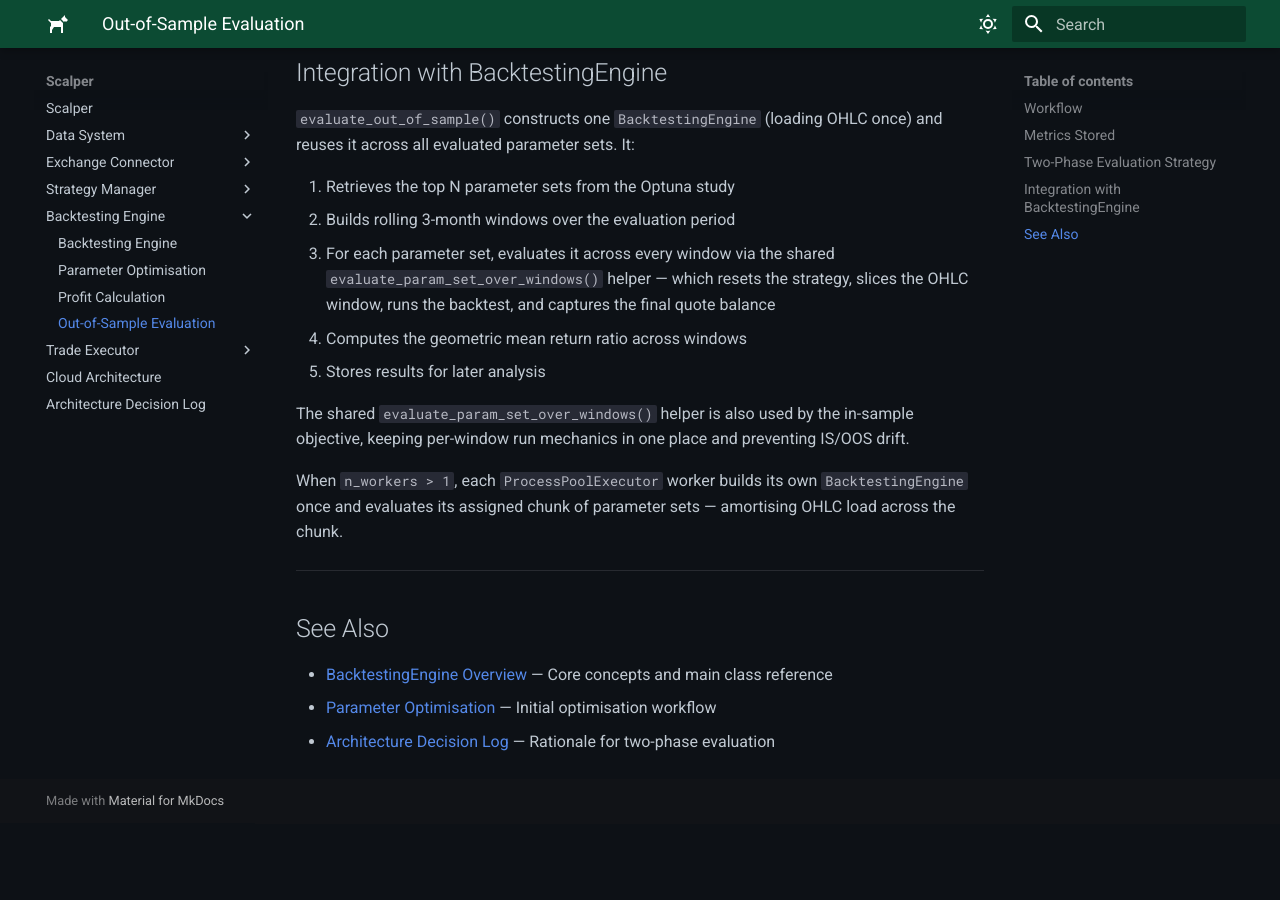
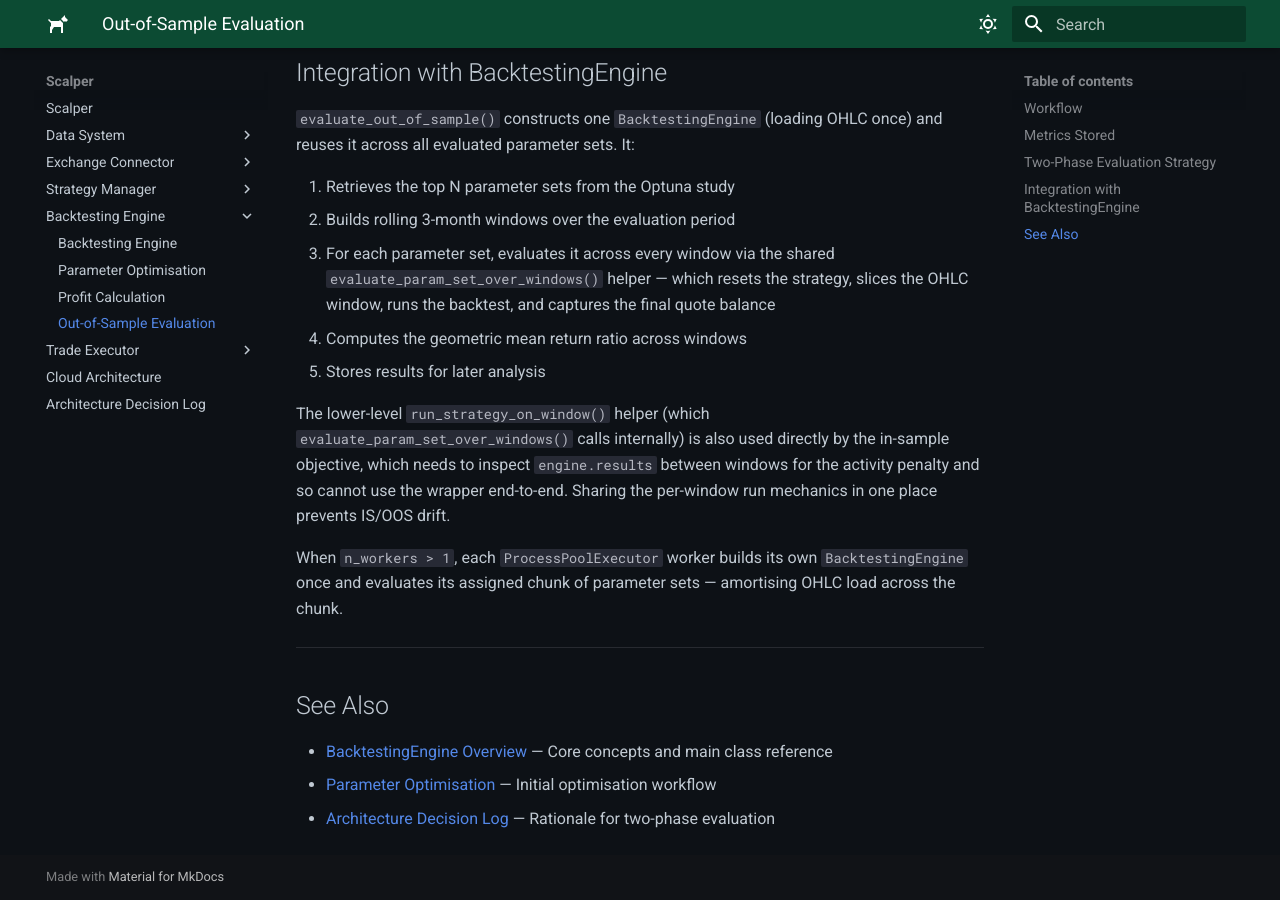
Before and after one commit to Phil-Lord/crypto-scalper, an MkDocs documentation site: the page built from docs/backtesting-engine/out-of-sample-evaluation.md, in a window 1280 px wide and 900 px high, scrolled down 1997 px. Built offline with MkDocs 1.6.1 and Material for MkDocs 9.7.7, drawn with Linux system fonts in a browser that asks for light colours; before the commit the page ends 2820 px from its top, so only the background shows below that.

Commit message:
DOC: Correct IS comment

```diff
--- a/docs/backtesting-engine/out-of-sample-evaluation.md
+++ b/docs/backtesting-engine/out-of-sample-evaluation.md
@@ -92,8 +92,10 @@ across all evaluated parameter sets. It:
 4. Computes the geometric mean return ratio across windows
 5. Stores results for later analysis
 
-The shared `evaluate_param_set_over_windows()` helper is also used by the in-sample objective,
-keeping per-window run mechanics in one place and preventing IS/OOS drift.
+The lower-level `run_strategy_on_window()` helper (which `evaluate_param_set_over_windows()`
+calls internally) is also used directly by the in-sample objective, which needs to inspect
+`engine.results` between windows for the activity penalty and so cannot use the wrapper
+end-to-end. Sharing the per-window run mechanics in one place prevents IS/OOS drift.
 
 When `n_workers > 1`, each `ProcessPoolExecutor` worker builds its own `BacktestingEngine`
 once and evaluates its assigned chunk of parameter sets — amortising OHLC load across the
```
